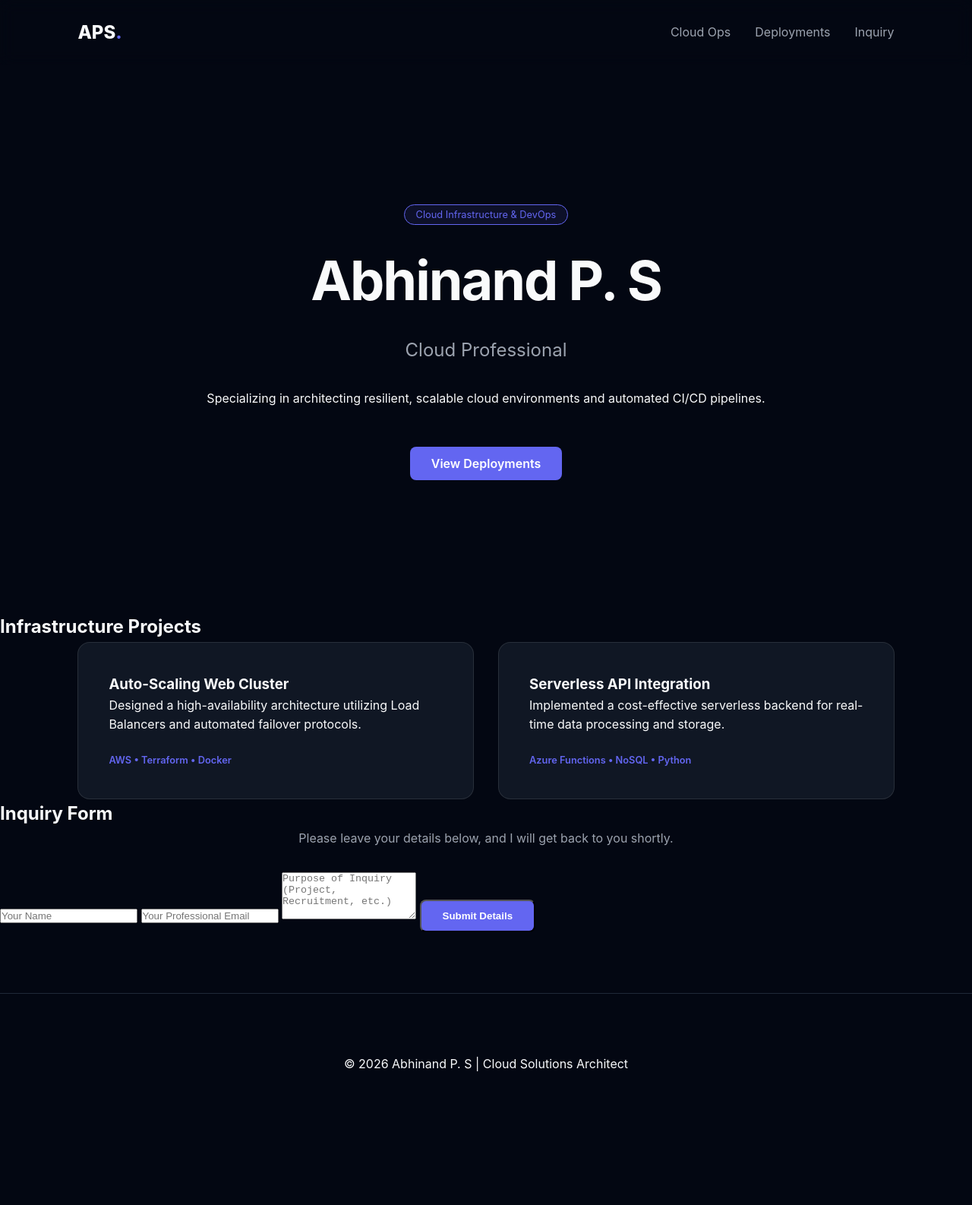
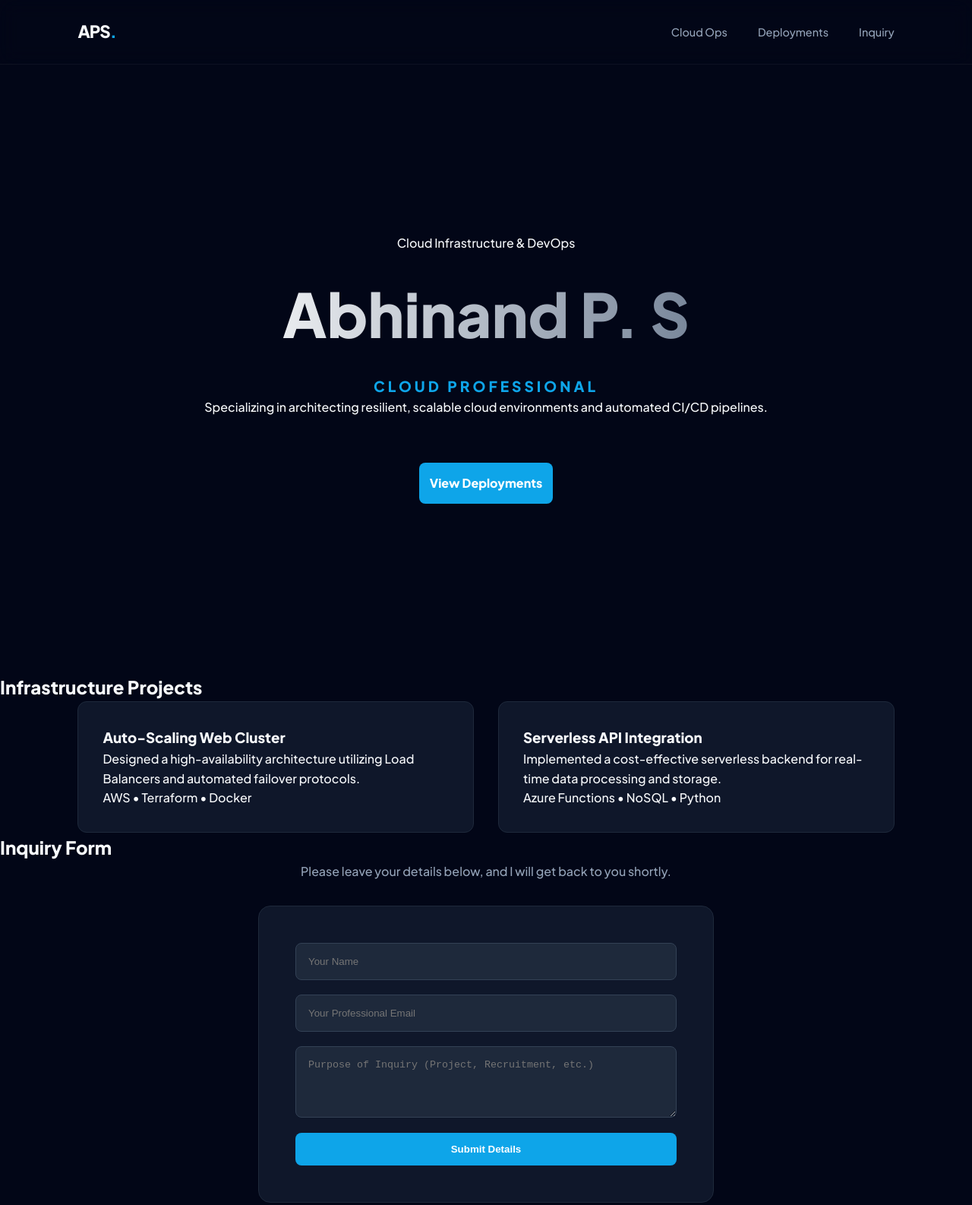
Before and after one commit to Abhinand9364/portfolio, a plain HTML site: page index.html in a window 1280 px wide. Shown: the top 1586 px of the page at 76% size. Before the commit the page ends 1494 px from the top, so only its background shows below. Drawn offline with Linux system fonts and the light colour scheme.

Commit message:
Update style.css

```diff
--- a/style.css
+++ b/style.css
@@ -1,59 +1,35 @@
 :root {
-    --primary: #6366f1; /* Indigo accent */
-    --bg: #030712;
-    --card-bg: rgba(31, 41, 55, 0.5);
-    --text-main: #f9fafb;
-    --text-dim: #9ca3af;
+    --primary: #0ea5e9; /* Sky blue - Cloud theme */
+    --bg: #020617;
+    --card-bg: #0f172a;
+    --text-main: #f8fafc;
+    --text-dim: #94a3b8;
 }
 
 * { margin: 0; padding: 0; box-sizing: border-box; }
+body { font-family: 'Plus Jakarta Sans', sans-serif; background-color: var(--bg); color: var(--text-main); line-height: 1.6; }
 
-body {
-    font-family: 'Inter', sans-serif;
-    background-color: var(--bg);
-    color: var(--text-main);
-    line-height: 1.6;
-    overflow-x: hidden;
-}
-
-/* Navbar */
-nav {
-    display: flex;
-    justify-content: space-between;
-    align-items: center;
-    padding: 1.5rem 8%;
-    position: sticky;
-    top: 0;
-    backdrop-filter: blur(10px);
-    z-index: 1000;
-}
-
-.logo { font-size: 1.5rem; font-weight: 800; }
+nav { display: flex; justify-content: space-between; align-items: center; padding: 1.5rem 8%; position: sticky; top: 0; backdrop-filter: blur(12px); border-bottom: 1px solid rgba(255,255,255,0.05); z-index: 1000; }
+.logo { font-size: 1.4rem; font-weight: 800; letter-spacing: -1px; }
 .logo span { color: var(--primary); }
-.nav-links { display: flex; list-style: none; gap: 2rem; align-items: center; }
-.nav-links a { text-decoration: none; color: var(--text-dim); transition: 0.3s; }
+.nav-links { display: flex; list-style: none; gap: 2.5rem; }
+.nav-links a { text-decoration: none; color: var(--text-dim); font-size: 0.9rem; font-weight: 500; transition: 0.3s; }
 .nav-links a:hover { color: var(--primary); }
 
-/* Hero Section */
-header { height: 90vh; display: flex; align-items: center; justify-content: center; text-align: center; }
-.badge { background: rgba(99, 102, 241, 0.1); color: var(--primary); padding: 5px 15px; border-radius: 20px; font-size: 0.8rem; border: 1px solid var(--primary); }
-h1 { font-size: 4.5rem; margin: 1rem 0; letter-spacing: -2px; }
-.tagline { font-size: 1.5rem; color: var(--text-dim); margin-bottom: 2rem; }
+header { height: 100vh; display: flex; align-items: center; justify-content: center; text-align: center; }
+h1 { font-size: 5rem; font-weight: 800; margin: 1rem 0; background: linear-gradient(to right, #fff, #64748b); -webkit-background-clip: text; -webkit-text-fill-color: transparent; }
+.tagline { font-size: 1.2rem; color: var(--primary); text-transform: uppercase; letter-spacing: 4px; font-weight: 600; }
 
-/* Buttons */
-.btn-primary { background: var(--primary); color: white; padding: 12px 28px; border-radius: 8px; text-decoration: none; font-weight: 600; }
-.btn-secondary { color: var(--text-main); margin-left: 1rem; text-decoration: none; border-bottom: 1px solid var(--primary); }
+.grid { display: grid; grid-template-columns: repeat(auto-fit, minmax(320px, 1fr)); gap: 2rem; padding: 0 8%; }
+.card { background: var(--card-bg); border: 1px solid #1e293b; padding: 2rem; border-radius: 12px; transition: 0.3s; }
+.card:hover { border-color: var(--primary); box-shadow: 0 0 20px rgba(14, 165, 233, 0.1); }
 
-/* Projects Grid */
-.grid { display: grid; grid-template-columns: repeat(auto-fit, minmax(300px, 1fr)); gap: 2rem; padding: 0 8%; }
-.card { background: var(--card-bg); border: 1px solid rgba(255,255,255,0.1); padding: 2.5rem; border-radius: 16px; transition: 0.4s; }
-.card:hover { border-color: var(--primary); transform: translateY(-5px); }
-.tech-stack { display: block; margin-top: 1.5rem; font-size: 0.8rem; color: var(--primary); font-weight: 600; }
+/* Contact Form Styling */
+.contact-card { max-width: 600px; margin: 0 auto 5rem auto; background: var(--card-bg); padding: 3rem; border-radius: 16px; border: 1px solid #1e293b; }
+form { display: flex; flex-direction: column; gap: 1.2rem; }
+input, textarea { background: #1e293b; border: 1px solid #334155; padding: 1rem; border-radius: 8px; color: white; outline: none; transition: 0.3s; }
+input:focus, textarea:focus { border-color: var(--primary); }
+.btn-primary { background: var(--primary); color: white; border: none; padding: 14px; border-radius: 8px; font-weight: 700; cursor: pointer; text-decoration: none; display: inline-block; transition: 0.3s; }
+.btn-primary:hover { opacity: 0.9; transform: scale(1.02); }
 
-/* Skills */
-.skills-container { display: flex; flex-wrap: wrap; gap: 10px; justify-content: center; padding: 2rem 8%; }
-.skill-tag { background: #1f2937; padding: 8px 16px; border-radius: 8px; border: 1px solid #374151; }
-
-/* Footer */
-footer { padding: 5rem 8%; text-align: center; border-top: 1px solid #1f2937; margin-top: 5rem; }
-.social-icons a { margin: 0 10px; color: var(--primary); text-decoration: none; }
+footer { text-align: center; padding: 3rem; border-top: 1px solid #1e293b; font-size: 0.8rem; color: var(--text-dim); }
```
